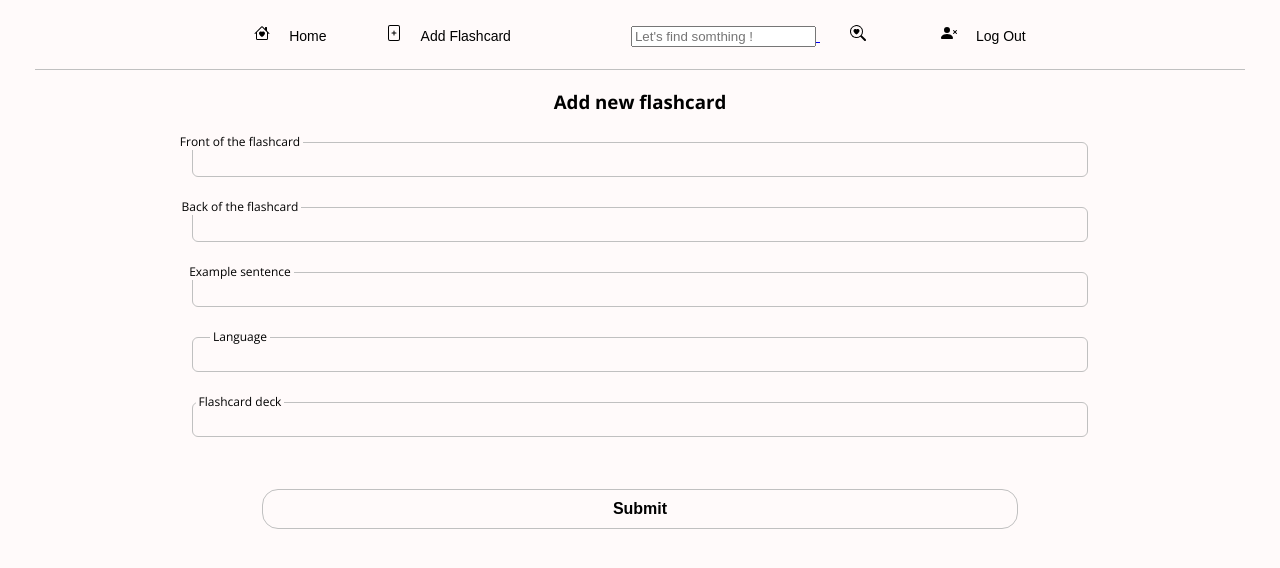
After one commit to emiliaburdak/Flashcard-app, a Flask app: page /add-flashcard in a window 1280 px wide. The commit adds this page. Shown: the top 568 px of the page. Run offline with Flask 3, Linux system fonts and the light colour scheme; the visitor is signed in with stand-in values (Sample User, id 1).

Commit message:
new flashcard view has been crated

```diff
--- a/flask/Anki/app/__init__.py
+++ b/flask/Anki/app/__init__.py
@@ -19,7 +19,7 @@ def create_app():
     app.register_blueprint(body, url_prefix='/')
     app.register_blueprint(authentication, url_prefix='/')
 
-    from .models import User
+    from .models import User, FlashCard
 
     with app.app_context():
         db.create_all()
@@ -35,6 +35,6 @@ def create_app():
     return app
 
 
-def create_detabase(app):
+def create_database(app):
     if not path.exists('app/' + DB_NAME):
         db.create_all()
--- a/flask/Anki/app/body.py
+++ b/flask/Anki/app/body.py
@@ -1,5 +1,7 @@
-from flask import Blueprint, render_template
+from flask import Blueprint, render_template, request, redirect, url_for, flash
 from flask_login import login_required, current_user
+from .models import FlashCard, User
+from . import db
 
 body = Blueprint('body', __name__)
 
@@ -8,4 +10,26 @@ body = Blueprint('body', __name__)
 @body.route('/home')
 @login_required
 def home():
-    return render_template('home.html', user=current_user)
+    all_flashcards = FlashCard.query.all()
+    return render_template('home.html', user=current_user, flashcards=all_flashcards)
+
+
+@body.route('/add-flashcard', methods=['GET', 'POST'])
+@login_required
+def add_flashcard():
+    if request.method == 'POST':
+        back_name = request.form.get('back-name')
+        front_name = request.form.get('front-name')
+        language = request.form.get('language')
+        deck = request.form.get('deck')
+        sentence = request.form.get('example-sentence')
+        if len(back_name) < 1 or len(front_name) < 1:
+            flash('Word is too short!')
+        else:
+            new_flashcard = FlashCard(back_name=back_name, front_name=front_name, language=language, deck=deck,
+                                      sentence=sentence)
+            db.session.add(new_flashcard)
+            db.session.commit()
+            return render_template('new_flashcard.html', user=current_user)
+
+    return render_template('new_flashcard.html', user=current_user)
--- a/flask/Anki/app/templates/baseline.html
+++ b/flask/Anki/app/templates/baseline.html
@@ -27,6 +27,16 @@
             Home
         </button>
     </a>
+    <a id="add-flashcard" href="/add-flashcard">
+        <button class="nav-buttons" type="button">
+            <svg xmlns="http://www.w3.org/2000/svg" width="16" height="16" fill="currentColor" class="bi bi-file-plus"
+                 viewBox="0 0 16 16">
+                <path d="M8.5 6a.5.5 0 0 0-1 0v1.5H6a.5.5 0 0 0 0 1h1.5V10a.5.5 0 0 0 1 0V8.5H10a.5.5 0 0 0 0-1H8.5V6z"/>
+                <path d="M2 2a2 2 0 0 1 2-2h8a2 2 0 0 1 2 2v12a2 2 0 0 1-2 2H4a2 2 0 0 1-2-2V2zm10-1H4a1 1 0 0 0-1 1v12a1 1 0 0 0 1 1h8a1 1 0 0 0 1-1V2a1 1 0 0 0-1-1z"/>
+            </svg>
+            Add Flashcard
+        </button>
+    </a>
     <a id="search" href="/search">
         <input class="search-label" type="search" placeholder="Let's find somthing !" aria-label="Search"
                name="search" id="search">
@@ -41,12 +51,13 @@
     </a>
     <a id="logout" href="/logout">
         <button class="nav-buttons" type="button">
-            <svg xmlns="http://www.w3.org/2000/svg" width="16" height="16" fill="currentColor" class="bi bi-person-x-fill"
+            <svg xmlns="http://www.w3.org/2000/svg" width="16" height="16" fill="currentColor"
+                 class="bi bi-person-x-fill"
                  viewBox="0 0 16 16">
                 <path fill-rule="evenodd"
                       d="M1 14s-1 0-1-1 1-4 6-4 6 3 6 4-1 1-1 1H1zm5-6a3 3 0 1 0 0-6 3 3 0 0 0 0 6zm6.146-2.854a.5.5 0 0 1 .708 0L14 6.293l1.146-1.147a.5.5 0 0 1 .708.708L14.707 7l1.147 1.146a.5.5 0 0 1-.708.708L14 7.707l-1.146 1.147a.5.5 0 0 1-.708-.708L13.293 7l-1.147-1.146a.5.5 0 0 1 0-.708z"/>
             </svg>
-            LogOut
+            Log Out
         </button>
     </a>
     {% else %}
@@ -60,7 +71,7 @@
                 <path d="M3.902 4.222a4.996 4.996 0 0 1 5.202-2.113.5.5 0 0 1-.208.979 3.996 3.996 0 0 0-4.163 1.69.5.5 0 0 1-.831-.556Zm6.72-.955a.5.5 0 0 1 .705-.052A4.99 4.99 0 0 1 13.059 7v1.5a.5.5 0 1 1-1 0V7a3.99 3.99 0 0 0-1.386-3.028.5.5 0 0 1-.051-.705ZM3.68 5.842a.5.5 0 0 1 .422.568c-.029.192-.044.39-.044.59 0 .71-.1 1.417-.298 2.1l-1.14 3.923a.5.5 0 1 1-.96-.279L2.8 8.821A6.531 6.531 0 0 0 3.058 7c0-.25.019-.496.054-.736a.5.5 0 0 1 .568-.422Zm8.882 3.66a.5.5 0 0 1 .456.54c-.084 1-.298 1.986-.64 2.934l-.744 2.068a.5.5 0 0 1-.941-.338l.745-2.07a10.51 10.51 0 0 0 .584-2.678.5.5 0 0 1 .54-.456Z"/>
                 <path d="M4.81 1.37A6.5 6.5 0 0 1 14.56 7a.5.5 0 1 1-1 0 5.5 5.5 0 0 0-8.25-4.765.5.5 0 0 1-.5-.865Zm-.89 1.257a.5.5 0 0 1 .04.706A5.478 5.478 0 0 0 2.56 7a.5.5 0 0 1-1 0c0-1.664.626-3.184 1.655-4.333a.5.5 0 0 1 .706-.04ZM1.915 8.02a.5.5 0 0 1 .346.616l-.779 2.767a.5.5 0 1 1-.962-.27l.778-2.767a.5.5 0 0 1 .617-.346Zm12.15.481a.5.5 0 0 1 .49.51c-.03 1.499-.161 3.025-.727 4.533l-.07.187a.5.5 0 0 1-.936-.351l.07-.187c.506-1.35.634-2.74.663-4.202a.5.5 0 0 1 .51-.49Z"/>
             </svg>
-            SignUp
+            Sign Up
         </button>
     </a>
     <a id="login" href="/login">
@@ -71,7 +82,7 @@
                       d="M15.854 5.146a.5.5 0 0 1 0 .708l-3 3a.5.5 0 0 1-.708 0l-1.5-1.5a.5.5 0 0 1 .708-.708L12.5 7.793l2.646-2.647a.5.5 0 0 1 .708 0z"/>
                 <path d="M1 14s-1 0-1-1 1-4 6-4 6 3 6 4-1 1-1 1H1zm5-6a3 3 0 1 0 0-6 3 3 0 0 0 0 6z"/>
             </svg>
-            LogIn
+            Log In
         </button>
     </a>
     {% endif %}
--- /dev/null
+++ b/flask/Anki/app/templates/new_flashcard.html
@@ -0,0 +1,66 @@
+{% extends "baseline.html" %}
+{% block title %}New FlashCard{% endblock %}
+{% block content%}
+
+<section class="authentication-box">
+    <form method="POST">
+        <h3 class="authentication-title">Add new flashcard</h3>
+        <div class="one-item-box">
+            <label class="input-label" for="front-name">Front of the flashcard</label>
+            <input
+                    class="input"
+                    type="text"
+                    id="front-name"
+                    name="front-name"
+            />
+        </div>
+
+        <div class="one-item-box">
+            <label class="input-label" for="back-name">Back of the flashcard</label>
+            <input
+                    class="input"
+                    type="text"
+                    id="back-name"
+                    name="back-name"
+            />
+        </div>
+
+        <div class="one-item-box">
+            <label class="input-label" for="example-sentence">Example sentence</label>
+            <input
+                    class="input"
+                    type="text"
+                    id="example-sentence"
+                    name="example-sentence"
+            />
+        </div>
+
+        <div class="one-item-box">
+            <label class="input-label" for="language">Language</label>
+            <input
+                    class="input"
+                    type="text"
+                    id="language"
+                    name="language"
+            />
+        </div>
+
+        <div class="one-item-box">
+            <label class="input-label" for="flashcard-deck">Flashcard deck</label>
+            <input
+                    class="input"
+                    type="text"
+                    id="flashcard-deck"
+                    name="flashcard-deck"
+            />
+        </div>
+
+        <br>
+        <div class="one-item-box">
+            <button type=submit class="authentication-submit-button">Submit</button>
+        </div>
+
+    </form>
+</section>
+
+{% endblock %}
```
Also changed, not shown: flask/Anki/app/models.py (+9 -0 lines), flask/Anki/app/templates/home.html (+14 -1 lines).
